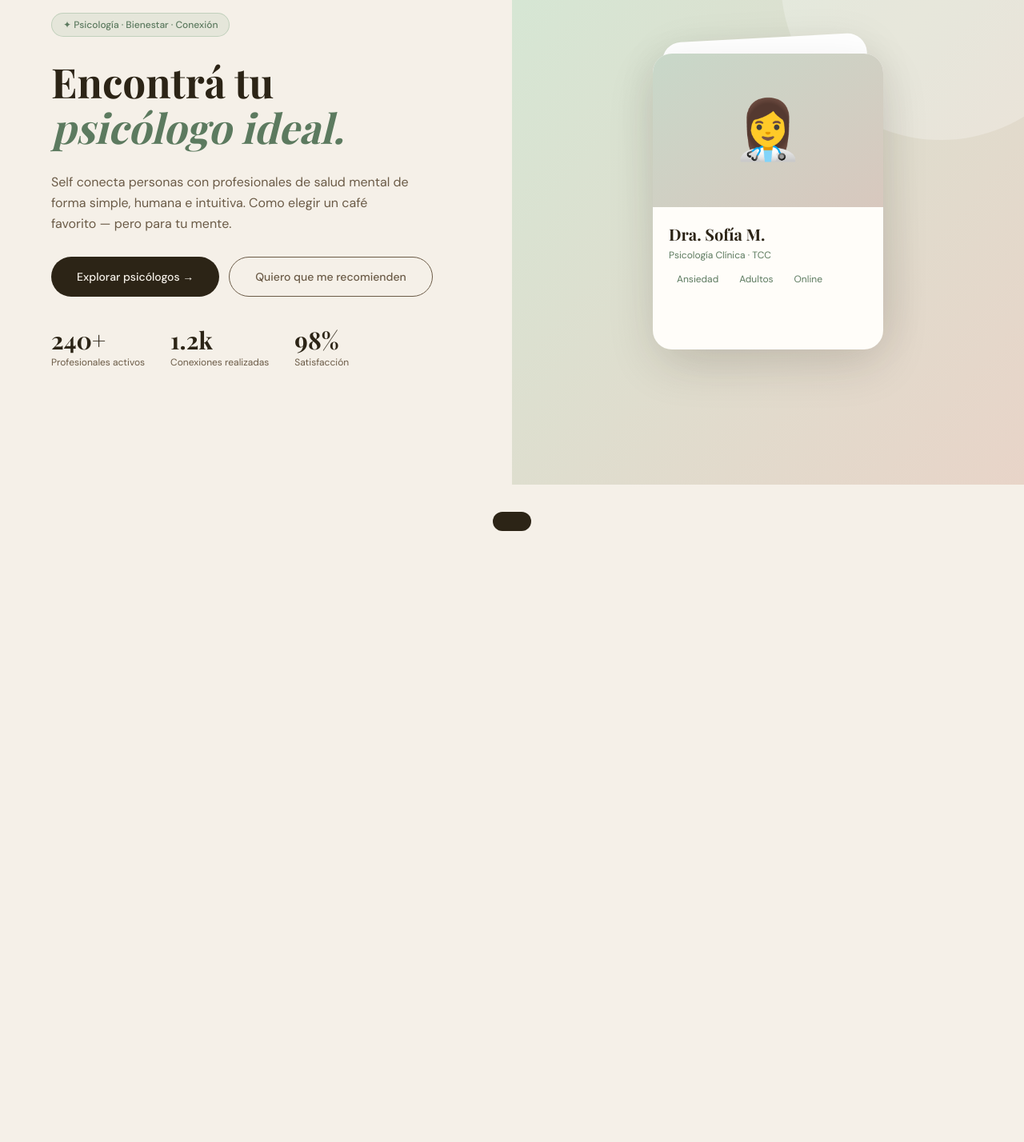
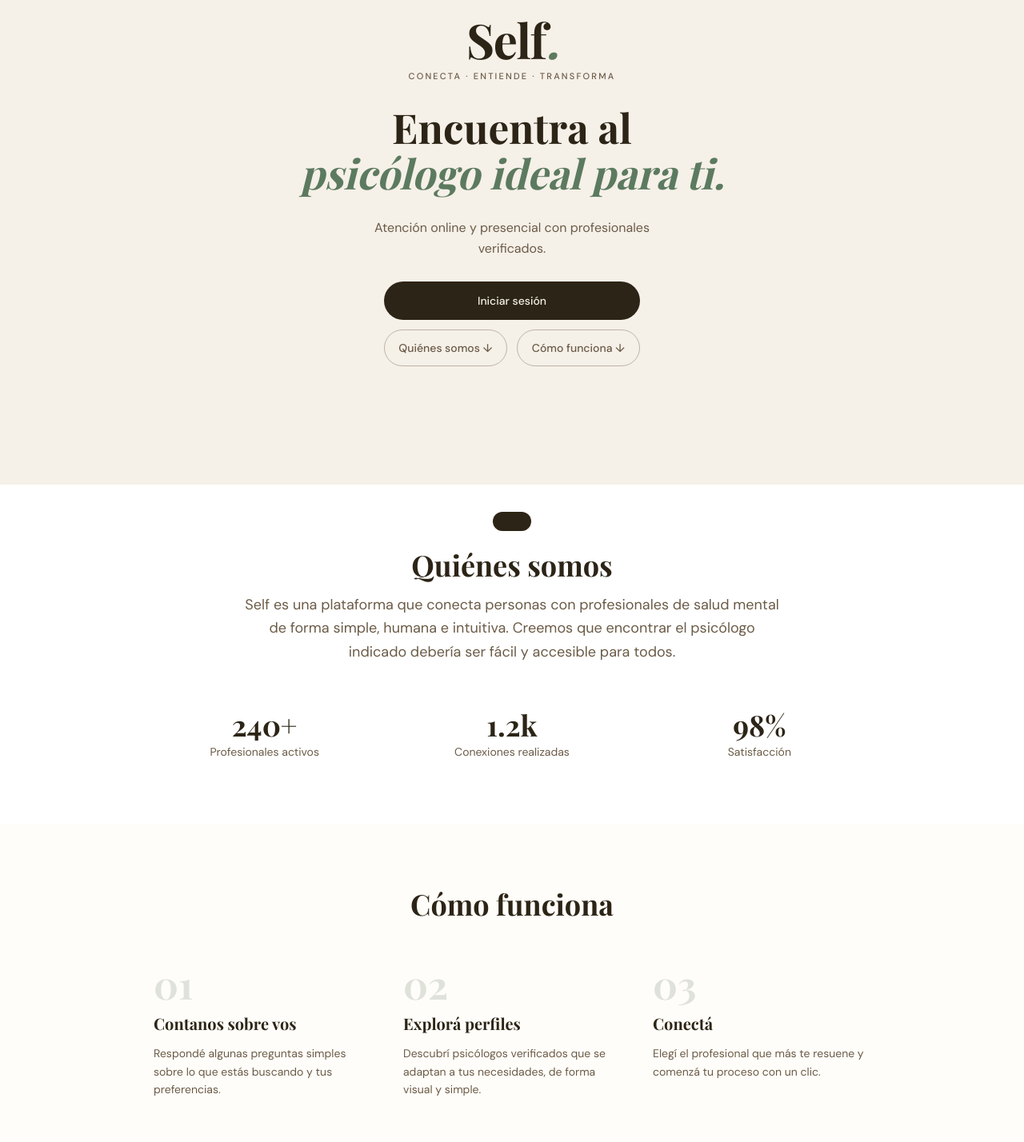
Before and after one commit to juanmdocampo/self, a React (Vite) app in the folder frontend/: page / in a window 1280 px wide. Shown: the part 200-1628 px from the top of the page at 80% size. Before the commit the page ends 806 px from the top, so only its background shows below. Built offline with nearby package versions, Linux system fonts and the light colour scheme; a web font is replaced by a local one.

Commit message:
Change landing

```diff
--- a/frontend/src/pages/Landing.jsx
+++ b/frontend/src/pages/Landing.jsx
@@ -3,81 +3,116 @@ import { useAuth } from '../context/AuthContext'
 
 export default function Landing() {
   const navigate = useNavigate()
-  const { token, openLoginModal } = useAuth()
+  const { token, currentUser, openLoginModal } = useAuth()
 
-  function goDiscover() {
+  function handleLogin() {
     if (token) navigate('/discover')
     else openLoginModal()
   }
 
+  function scrollTo(id) {
+    document.getElementById(id)?.scrollIntoView({ behavior: 'smooth' })
+  }
+
   return (
-    <div className="grid grid-cols-1 lg:grid-cols-2 min-h-[calc(100vh-65px)]">
-      {/* Left */}
-      <div className="flex flex-col justify-center gap-6 sm:gap-7 px-6 sm:px-10 lg:px-16 py-12 sm:py-16 lg:py-20">
-        <div className="inline-flex items-center gap-2 bg-sage/15 border border-sage/40 px-3.5 py-1.5 rounded-full text-xs text-sage-dark font-medium w-fit">
-          ✦ Psicología · Bienestar · Conexión
+    <div>
+      {/* Hero */}
+      <div className="flex flex-col items-center justify-center text-center min-h-[calc(100vh-65px)] px-6 sm:px-10 py-16 gap-7">
+
+        {/* Logo + lema */}
+        <div>
+          <div className="font-serif text-5xl sm:text-6xl font-bold text-warm-dark tracking-tight">
+            Self<span className="text-sage-dark italic">.</span>
+          </div>
+          <p className="text-[11px] text-warm-mid tracking-[0.2em] uppercase mt-2 font-medium">
+            conecta · entiende · transforma
+          </p>
         </div>
 
-        <h1 className="font-serif text-[clamp(2.8rem,4vw,4rem)] leading-[1.1] font-bold">
-          Encontrá tu<br />
-          <em className="text-sage-dark">psicólogo ideal.</em>
+        <h1 className="font-serif text-[clamp(2.2rem,4vw,3.5rem)] leading-[1.1] font-bold max-w-xl">
+          Encuentra al<br />
+          <em className="text-sage-dark">psicólogo ideal para ti.</em>
         </h1>
 
-        <p className="text-warm-mid leading-relaxed max-w-md text-base">
-          Self conecta personas con profesionales de salud mental de forma simple,
-          humana e intuitiva. Como elegir un café favorito — pero para tu mente.
+        <p className="text-warm-mid leading-relaxed max-w-sm text-base">
+          Atención online y presencial con profesionales verificados.
         </p>
 
-        <div className="flex gap-3 flex-wrap">
+        {/* CTAs */}
+        <div className="flex flex-col items-center gap-3 w-full max-w-xs">
           <button
-            onClick={goDiscover}
-            className="px-8 py-3.5 rounded-full bg-warm-dark text-cream text-sm font-medium hover:bg-sage-dark hover:-translate-y-px transition-all"
+            onClick={handleLogin}
+            className="w-full px-8 py-3.5 rounded-full bg-warm-dark text-cream text-sm font-medium hover:bg-sage-dark hover:-translate-y-px transition-all"
           >
-            Explorar psicólogos →
+            {currentUser ? 'Explorar psicólogos →' : 'Iniciar sesión'}
+          </button>
+          <div className="flex gap-3 w-full">
+            <button
+              onClick={() => scrollTo('quienes-somos')}
+              className="flex-1 px-4 py-3 rounded-full border-[1.5px] border-warm-mid/40 text-warm-mid text-sm font-medium hover:border-warm-dark hover:text-warm-dark transition-all"
+            >
+              Quiénes somos ↓
             </button>
             <button
-            onClick={() => navigate('/recommend')}
-            className="px-8 py-3.5 rounded-full border-[1.5px] border-warm-mid text-warm-mid text-sm font-medium hover:border-warm-dark hover:text-warm-dark transition-all"
+              onClick={() => scrollTo('como-funciona')}
+              className="flex-1 px-4 py-3 rounded-full border-[1.5px] border-warm-mid/40 text-warm-mid text-sm font-medium hover:border-warm-dark hover:text-warm-dark transition-all"
             >
-            Quiero que me recomienden
+              Cómo funciona ↓
             </button>
           </div>
+        </div>
+      </div>
 
-        <div className="flex gap-6 sm:gap-8 pt-2 flex-wrap">
+      {/* Quiénes somos */}
+      <section id="quienes-somos" className="py-20 px-6 sm:px-10 lg:px-20 bg-white">
+        <div className="max-w-4xl mx-auto text-center">
+          <h2 className="font-serif text-3xl sm:text-4xl font-bold mb-4 text-warm-dark">Quiénes somos</h2>
+          <p className="text-warm-mid text-lg leading-relaxed max-w-2xl mx-auto">
+            Self es una plataforma que conecta personas con profesionales de salud mental de forma simple,
+            humana e intuitiva. Creemos que encontrar el psicólogo indicado debería ser fácil y accesible para todos.
+          </p>
+          <div className="grid grid-cols-1 sm:grid-cols-3 gap-8 mt-14">
             {[
               { num: '240+', label: 'Profesionales activos' },
               { num: '1.2k', label: 'Conexiones realizadas' },
               { num: '98%', label: 'Satisfacción' },
             ].map(s => (
               <div key={s.label}>
-              <div className="font-serif text-3xl font-bold">{s.num}</div>
-              <div className="text-xs text-warm-mid mt-0.5">{s.label}</div>
+                <div className="font-serif text-4xl font-bold text-warm-dark">{s.num}</div>
+                <div className="text-sm text-warm-mid mt-1">{s.label}</div>
               </div>
             ))}
           </div>
         </div>
+      </section>
 
-      {/* Right */}
-      <div className="hidden lg:flex bg-gradient-to-br from-[#D4E8D5] to-[#E8D4C8] items-center justify-center p-16 relative overflow-hidden">
-        <div className="absolute w-[400px] h-[400px] rounded-full bg-white/25 -top-24 -right-24" />
-        <div className="relative w-72 h-96">
-          <div className="absolute top-0 left-5 w-64 h-[360px] bg-white rounded-3xl shadow-card rotate-[-3deg]" />
-          <div className="absolute top-5 left-0 w-72 h-[370px] bg-card-bg rounded-3xl shadow-card overflow-hidden">
-            <div className="h-48 bg-gradient-to-br from-[#C8D8C9] to-[#D8C8BE] flex items-center justify-center text-[4.5rem]">
-              👩‍⚕️
+      {/* Cómo funciona */}
+      <section id="como-funciona" className="py-20 px-6 sm:px-10 lg:px-20 bg-card-bg">
+        <div className="max-w-4xl mx-auto">
+          <h2 className="font-serif text-3xl sm:text-4xl font-bold text-center text-warm-dark mb-14">Cómo funciona</h2>
+          <div className="grid grid-cols-1 sm:grid-cols-3 gap-10">
+            {[
+              { step: '01', title: 'Contanos sobre vos', desc: 'Respondé algunas preguntas simples sobre lo que estás buscando y tus preferencias.' },
+              { step: '02', title: 'Explorá perfiles', desc: 'Descubrí psicólogos verificados que se adaptan a tus necesidades, de forma visual y simple.' },
+              { step: '03', title: 'Conectá', desc: 'Elegí el profesional que más te resuene y comenzá tu proceso con un clic.' },
+            ].map(item => (
+              <div key={item.step} className="flex flex-col gap-3">
+                <div className="font-serif text-5xl font-bold text-sage-dark/20">{item.step}</div>
+                <h3 className="font-serif text-xl font-bold text-warm-dark">{item.title}</h3>
+                <p className="text-warm-mid text-sm leading-relaxed">{item.desc}</p>
               </div>
-            <div className="p-5">
-              <div className="font-serif text-xl font-bold mb-1">Dra. Sofía M.</div>
-              <div className="text-xs text-sage-dark mb-2.5">Psicología Clínica · TCC</div>
-              <div className="flex gap-1.5 flex-wrap">
-                {['Ansiedad', 'Adultos', 'Online'].map(t => (
-                  <span key={t} className="bg-sage/12 px-2.5 py-1 rounded-full text-xs text-sage-dark">{t}</span>
             ))}
           </div>
+          <div className="text-center mt-14">
+            <button
+              onClick={handleLogin}
+              className="px-10 py-4 rounded-full bg-warm-dark text-cream text-sm font-medium hover:bg-sage-dark hover:-translate-y-px transition-all"
+            >
+              Comenzar ahora →
+            </button>
           </div>
         </div>
-        </div>
-      </div>
+      </section>
     </div>
   )
 }
```
Lines whose indentation alone changed are shown as unchanged.
